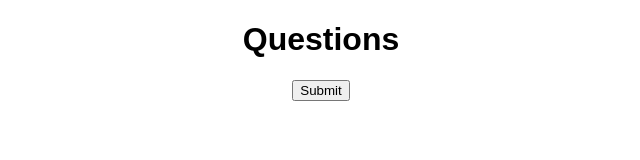
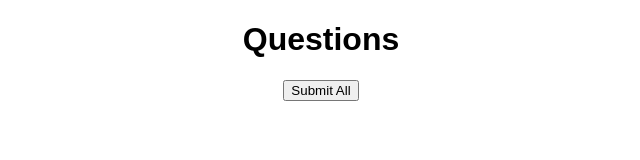
Before and after one commit to rosalieelphick/rosie_ricky_lyn_project6, a React (Create React App) app: page /questions in a window 1280 px wide. Shown: the top 160 px of the page, without its empty margins (319-959 px from the left). Built offline with nearby package versions, Linux system fonts and the light colour scheme.

Commit message:
Results page showing answer, usernames, and user answers

```diff
--- a/src/App.js
+++ b/src/App.js
@@ -25,7 +25,8 @@ class App extends Component {
       category: "23",
       numberOfPlayers: "",
       promise:{},
-      playerArray: []
+      playerArray: [],
+      questionProgress: 0,
     }
   }
 
@@ -80,6 +81,23 @@ class App extends Component {
     })
   }
 
+  scoreCount = (username, i) => {
+    const updatedUser = this.state[username]
+    updatedUser.score++;
+
+    const arrayClone = Array.from(this.state.playerArray);
+
+    arrayClone[i].correct = true;
+
+
+    // const newScore = this.state[username].score;
+
+    this.setState({
+      [username]: updatedUser,
+      playerArray: arrayClone
+    })
+  }
+
   render() {
     return (
       <Router>
@@ -101,9 +119,20 @@ class App extends Component {
           <Route
             exact path="/questions"
             render={(props) =>
-              <Questions {...props} questions={this.state.questions}/>
+              <Questions {...props}
+              questions={this.state.questions}
+              questionProgress={this.state.questionProgress}
+              players={this.state.playerArray}
+              scoreCount={this.scoreCount} />
             } />
-          <Route exact path="/results" component={Results} />
+          <Route exact path="/results"
+           render={(props) =>
+            <Results {...props}
+            questions={this.state.questions}
+            questionProgress={this.state.questionProgress}
+            players={this.state.playerArray}
+            scoreCount={this.scoreCount} />
+          }/>
           <Route exact path="/leaderboard" component={LeaderBoard} />
         </div>
       </Router>
--- a/src/Questions.js
+++ b/src/Questions.js
@@ -12,10 +12,15 @@ class Questions extends Component {
         }
     }
 
-    checkAnswer = () => {
-        const answer = this.props.questions[this.state.questionNumber].correct_answer;
+    checkAnswer = (e, i) => {
+        e.preventDefault();
+        const answer = this.props.questions[this.props.questionProgress].correct_answer;
+        console.log(e.target.id);
+
         if (this.state.chosenAnswer === answer) {
             console.log("Correct");
+            this.props.scoreCount(e.target.id, i);
+
         } else {
             console.log(`Wrong the answer is: ${answer}`);
         }
@@ -33,14 +38,15 @@ class Questions extends Component {
                 <h1>Questions</h1>
                 {this.props.questions[0]
                     ? <p>
-                        {this.props.questions[this.state.questionNumber].question}
+                        {this.props.questions[this.props.questionProgress].question}
                     </p>
                 : null}
 
-
-                <form>
+                {this.props.players.map((player, i) => {
+                    return(
+                        <form key={player.username}>
                             {this.props.questions[0]
-                        ? this.props.questions[this.state.questionNumber].allChoices.map((answer, i) => {
+                                ? this.props.questions[this.props.questionProgress].allChoices.map((answer, i) => {
                                     return(answer && (
                                         <div className="choice">
                                             <label htmlFor={choice[i]} key={i}> {choice[i]}: {answer} </label>
@@ -55,11 +61,14 @@ class Questions extends Component {
                                     ))
                                 })
                             : null}
+                             <button id={player.username} onClick={(e) => this.checkAnswer(e, i)}>Submit</button>
                         </form>
+                      )
+                })}
 
 
              <Link to="/results" >
-                    <button onClick={() => this.checkAnswer()}>Submit</button>
+                    <button>Submit All</button>
              </Link>
 
             </div>
--- a/src/Results.js
+++ b/src/Results.js
@@ -5,6 +5,18 @@ class Results extends Component {
         return (
             <div>
                 <h1>Results</h1>
+                <h2>{this.props.questions[this.props.questionProgress].correct_answer}</h2>
+                {this.props.players.map((player) => {
+                    return(
+                        <div>
+                            <h3>{player.username}</h3>
+                            {player.correct
+                                ? <p>CORRECT</p>
+                                : <p>wrong</p>
+                            }
+                        </div>
+                    )
+                })}
             </div>
         );
     }
```
Lines whose indentation alone changed are shown as unchanged.
